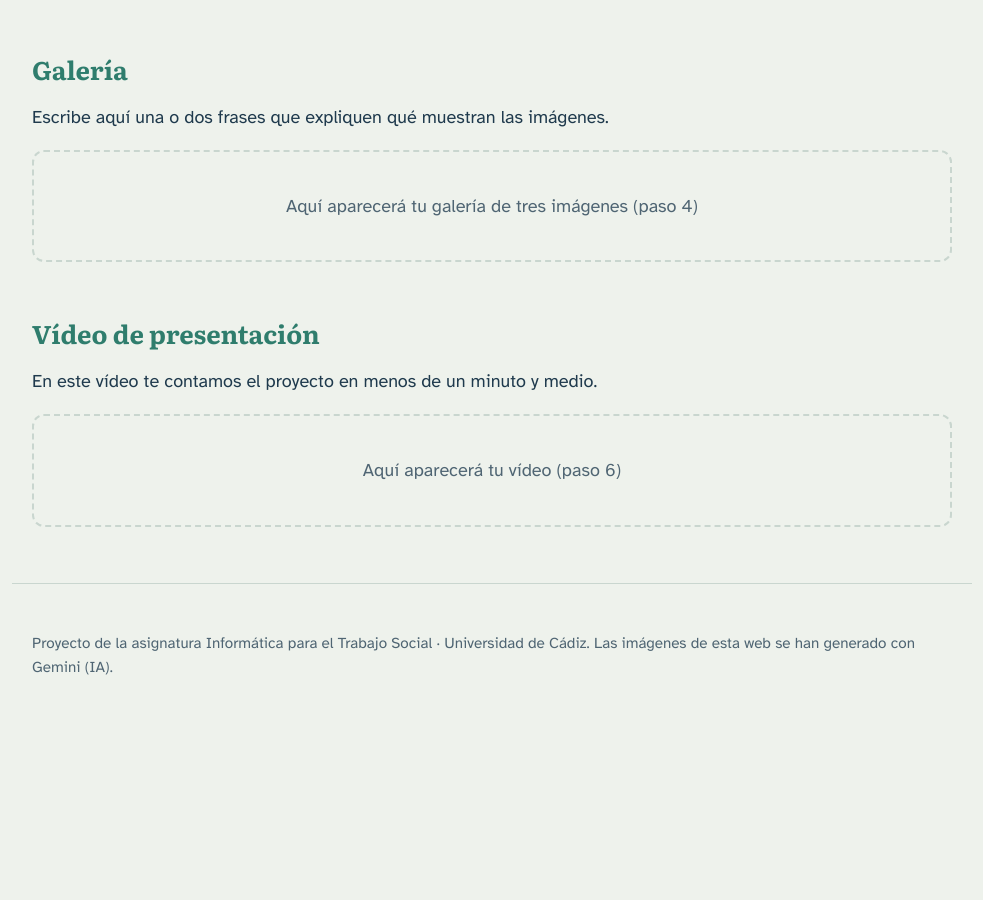
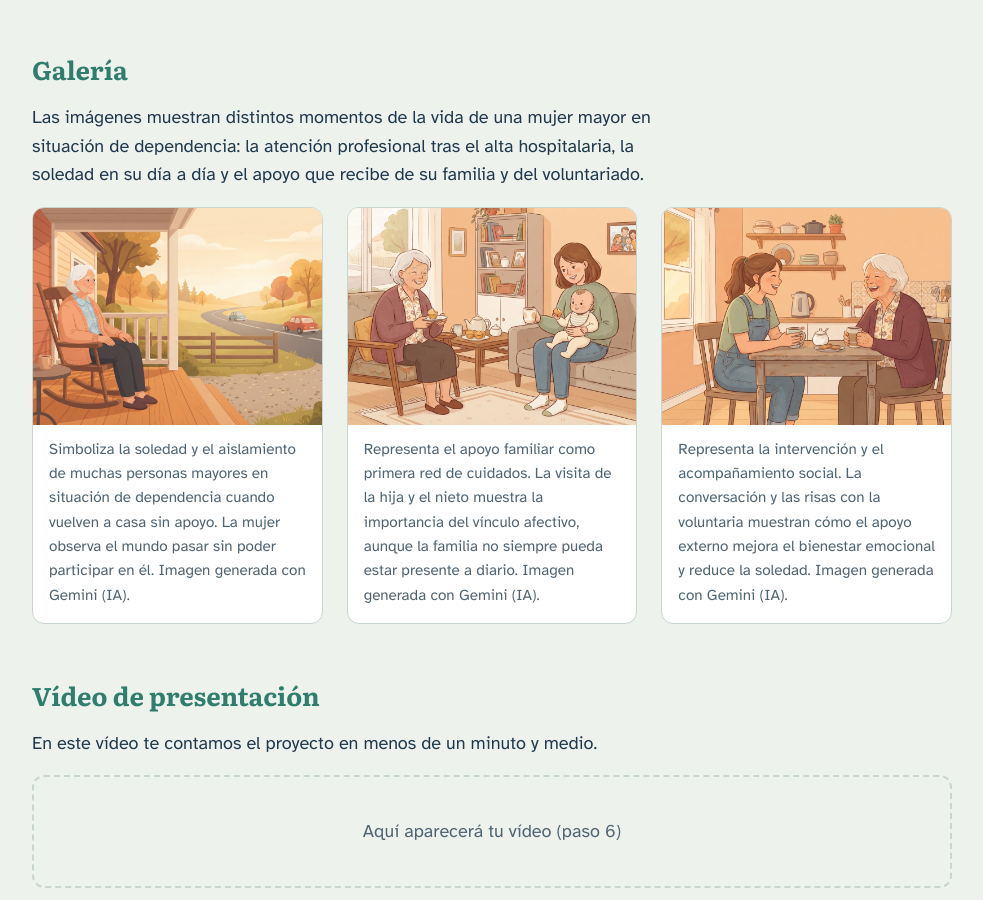
Before and after one commit to lidiacontrerassssssss/practica-imagenes-video, a plain HTML site: page index.html in a window 1280 px wide. Shown: the part 977-1877 px from the top of the page, without its empty margins (148-1131 px from the left). Before the commit the page ends 1720 px from the top, so only its background shows below. Drawn offline with Linux system fonts and the light colour scheme.

Commit message:
Añado galería

```diff
--- a/index.html
+++ b/index.html
@@ -160,11 +160,24 @@
     <section id="galeria">
       <h2>Galería</h2>
       <!-- Cambia este párrafo: explica qué muestran tus imágenes -->
-      <p>Escribe aquí una o dos frases que expliquen qué muestran las imágenes.</p>
+      <p>Las imágenes muestran distintos momentos de la vida de una mujer mayor en situación de dependencia: la atención profesional tras el alta hospitalaria, la soledad en su día a día y el apoyo que recibe de su familia y del voluntariado.</p>
 
       <div class="zona" data-aviso="Aquí aparecerá tu galería de tres imágenes (paso 4)">
         <!-- PASO 4: GALERÍA ============================= INICIO -->
-
+<div class="galeria">
+  <figure>
+    <img src="img/img/galeria1.png" alt="Una mujer mayor sola en el porche de su casa viendo a los coches pasar por la carretera">
+    <figcaption>Simboliza la soledad y el aislamiento de muchas personas mayores en situación de dependencia cuando vuelven a casa sin apoyo. La mujer observa el mundo pasar sin poder participar en él. Imagen generada con Gemini (IA).</figcaption>
+  </figure>
+  <figure>
+    <img src="img/img/galeria2.png" alt="Una mujer mayor y su hija con su nieto en brazos que vienen de visita a la casa de la anciana mientras toman una magdalena en el salón de un piso sencillo">
+    <figcaption>Representa el apoyo familiar como primera red de cuidados. La visita de la hija y el nieto muestra la importancia del vínculo afectivo, aunque la familia no siempre pueda estar presente a diario. Imagen generada con Gemini (IA).</figcaption>
+  </figure>
+  <figure>
+    <img src="img/img/galeria3.png" alt="Una mujer mayor y una joven voluntaria que conversan y ríen mientras toman un café en la cocina de un piso sencillo">
+    <figcaption>Representa la intervención y el acompañamiento social. La conversación y las risas con la voluntaria muestran cómo el apoyo externo mejora el bienestar emocional y reduce la soledad. Imagen generada con Gemini (IA).</figcaption>
+  </figure>
+</div>
         <!-- PASO 4: GALERÍA ================================ FIN -->
       </div>
     </section>
```
